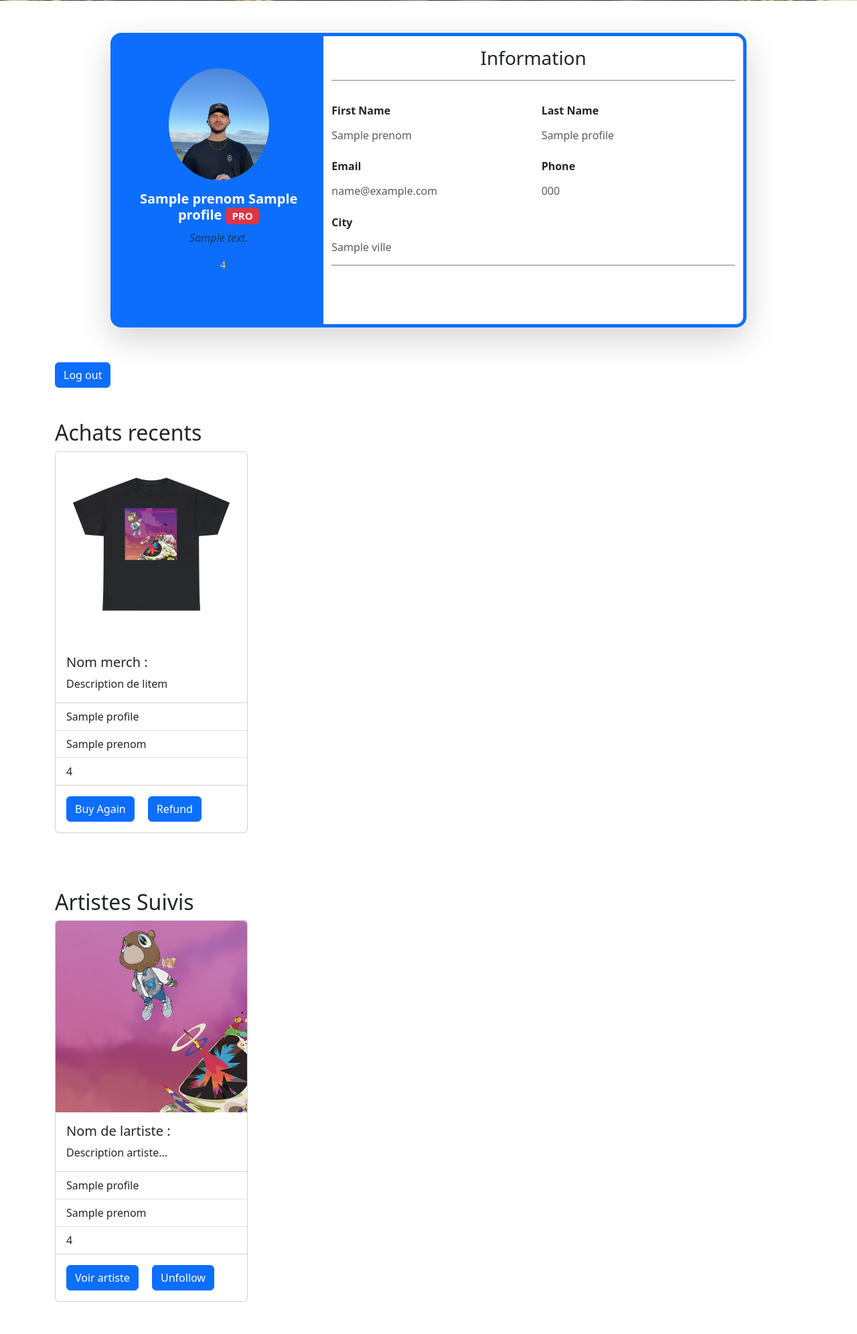
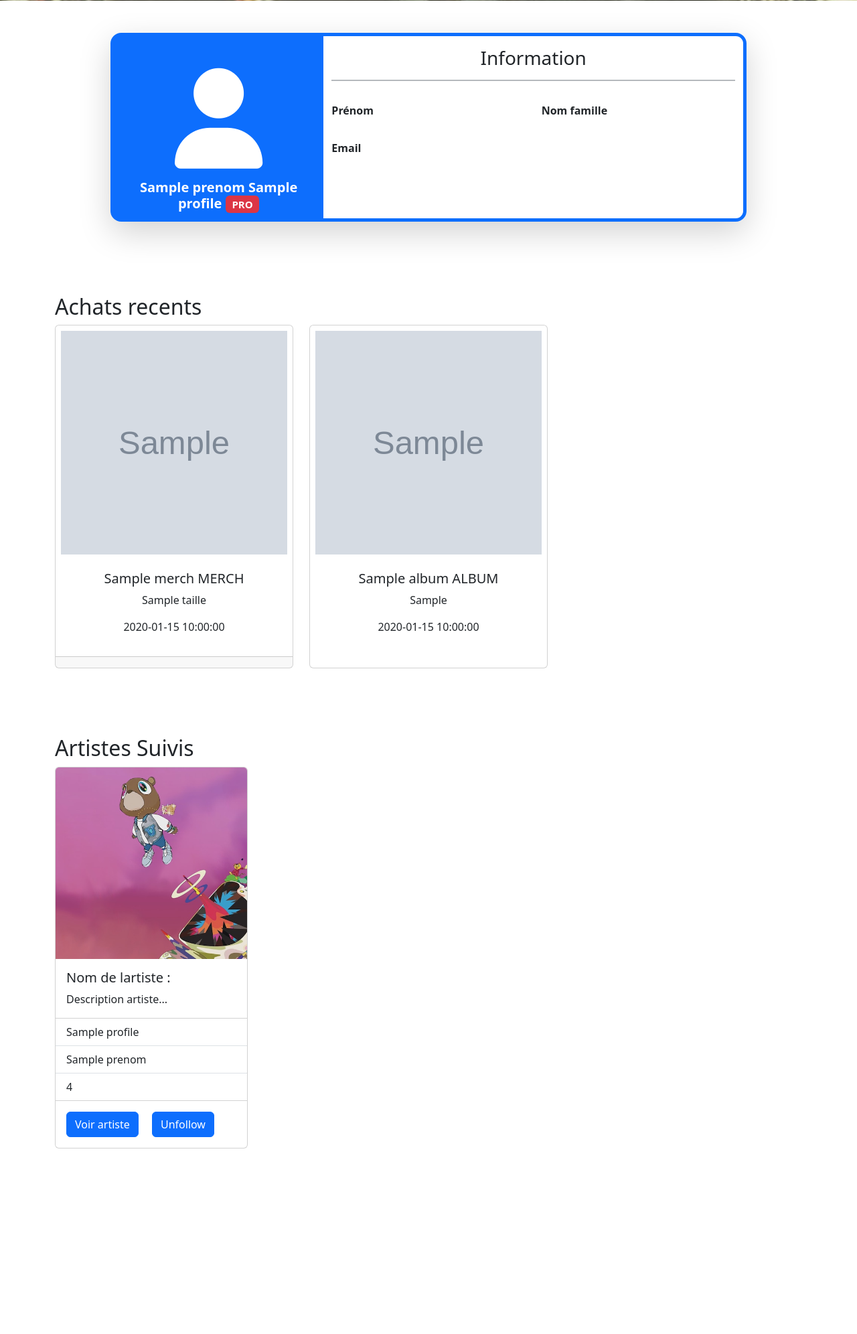
Before and after one commit to willguilbert/ARTUNECONNECT, a Flask app: template templates/Userpage.html in a window 1280 px wide. Shown: the part 445-2437 px from the top of the page at 67% size. After the commit the page ends 2160 px from the top, so only its background shows below. Run offline with Flask 3, Linux system fonts and the light colour scheme; the template is opened without the code that fills it: most values are stand-ins (such as "Sample title", 1, 10 or a date in 2020); grey boxes marked "Sample" are stand-in pictures.

Commit message:
added user's page merch and album recently boughts, added links to buy now buttons (still need to add some more)

```diff
--- a/app.py
+++ b/app.py
@@ -9,6 +9,9 @@ import static.Universites
 import static.Album
 import static.Artiste
 import static.Merchs
+import static.BuyAlbum
+import static.BuyMerch
+import static.User
 from database import Database
 import re
 import bcrypt
@@ -21,6 +24,7 @@ cursor = database.get_cursor()
 
 app = Flask(__name__)
 app.secret_key = os.environ.get('SECRET_KEY')
+
 database = Database()
 
 
@@ -48,7 +52,12 @@ def login():
                 session['loggedin'] = True
                 session['id'] = account['id_utilisateur']
                 session['email'] = account['email']
-                return render_template('Userpage.html', profile=session)
+                session['prenom'] = account['prenom']
+                session['nom'] = account['nom']
+                achats = static.User.getAchatsRecents(session['id'])
+                print(achats)
+                followings = static.User.getFollowings(session['id'])
+                return render_template('Userpage.html', profile=session, achats=achats)
             else:
                 msg = 'Wrong username or password'
         else:
@@ -58,10 +67,25 @@ def login():
 
 @app.route('/logout')
 def logout():
-    session.pop('loggedin', None)
-    session.pop('id', None)
-    session.pop('username', None)
+    session.clear()
     return redirect(url_for('login'))
+
+@app.route('/buyMerch', methods=[ 'POST'])
+def buyMerch():
+    idProduit = request.form.get('buyMerchId')
+    idUser = session['id']
+    success = static.BuyMerch.buy(idProduit, idUser)
+    if success:
+        return render_template('Confirmation.html')
+
+@app.route('/buyAlbum', methods=[ 'POST'])
+def buyAlbum():
+    idProduit = request.form.get('buyAlbumId')
+    print(idProduit)
+    idUser = session.get('id')
+    success = static.BuyAlbum.buy(idProduit, idUser)
+    if success:
+        return render_template('Confirmation.html')
 
 
 @app.route('/register', methods=['GET', 'POST'])
--- a/static/Artiste.py
+++ b/static/Artiste.py
@@ -10,13 +10,12 @@ def getArtisteDetails(artiste_nom):
     artiste_details = {}
 
     try:
-            # Fetch the artist details
+
             cursor.execute("SELECT * FROM Artiste WHERE nom_artiste = %s", (artiste_nom,))
             artiste = cursor.fetchone()
             artiste_details['artiste'] = artiste
 
             if artiste:
-                # Fetch the albums and styles for each album
                 cursor.execute("""
                     SELECT Album.*, Styles.nom AS style_nom
                     FROM Album
@@ -35,8 +34,6 @@ def getArtisteDetails(artiste_nom):
                     'photo_album': album['photo_album'],
 
                 } for album in albums]
-
-                # Fetch the merchandise related to the artist
                 cursor.execute("SELECT * FROM Merch WHERE id_artiste = %s", (artiste['id_artiste'],))
                 merch = cursor.fetchall()
                 artiste_details['merch'] = merch
--- a/templates/Artiste.html
+++ b/templates/Artiste.html
@@ -87,7 +87,10 @@
                             <span class="color-circle" style="background-color: #{{ merch['couleur'] }};"></span>
                         </div>
                         <div class="card-footer">
-                            <a href="#" class="btn btn-primary"><i class="fas fa-dollar-sign"></i> Buy now</a>
+                            <form action="/buyMerch" method="post">
+                                <input type="hidden" name="buyMerchId" value="{{ merch['id_produit'] }}">
+                                <button class="btn btn-primary"><i class="fas fa-dollar-sign"></i> Buy now</button>
+                            </form>
                         </div>
                     </div>
                 </div>
--- a/templates/Userpage.html
+++ b/templates/Userpage.html
@@ -3,7 +3,7 @@
 <head>
     <meta charset="UTF-8">
     <title>Bienvenue {{ profile.nom }}</title>
-    <link rel="stylesheet" href="https://cdn.jsdelivr.net/npm/@fortawesome/fontawesome-free@6.4.2/css/fontawesome.min.css" integrity="sha384-BY+fdrpOd3gfeRvTSMT+VUZmA728cfF9Z2G42xpaRkUGu2i3DyzpTURDo5A6CaLK" crossorigin="anonymous">
+    <link rel="stylesheet" href="https://cdnjs.cloudflare.com/ajax/libs/font-awesome/6.5.1/css/all.min.css" integrity="sha512-DTOQO9RWCH3ppGqcWaEA1BIZOC6xxalwEsw9c2QQeAIftl+Vegovlnee1c9QX4TctnWMn13TZye+giMm8e2LwA==" crossorigin="anonymous" referrerpolicy="no-referrer" />
     <link href="https://cdn.jsdelivr.net/npm/bootstrap@5.3.3/dist/css/bootstrap.min.css" rel="stylesheet" integrity="sha384-QWTKZyjpPEjISv5WaRU9OFeRpok6YctnYmDr5pNlyT2bRjXh0JMhjY6hW+ALEwIH" crossorigin="anonymous">
     <script src="../static/Auth.js/"></script>
 </head>
@@ -18,15 +18,17 @@
         <div class="row z-depth-3 shadow-lg mb-1 mt-3 border border-5 rounded-4 border-primary">
           <div class="col-sm-4 bg-primary rounded-left">
             <div class="card-block text-center text-white">
-              <img src="/static/IMG_6482.JPEG" class="rounded-circle mb-3 mt-5" style="width: 150px" alt="Avatar" />
+               <i
+                class="fa-solid fa-user rounded-circle mb-3 mt-5"
+                style="font-size: 150px"
+                alt="Avatar"
+              ></i>
               <h5 class="mb-2">
                 <strong>{{ profile.prenom }} {{ profile.nom }}
                   <span class="badge bg-danger">PRO</span>
                 </strong>
               </h5>
-              <p class="text-muted fst-italic" id="bio">{{ profile.bio }}</p>
-              <i class="fa-solid fa-star w-100 pb-4" style="color: #ffd43b">{{profile.rating }}</i>
-              <i class="far fa-edit fa-2x mb-4"></i>
+
             </div>
           </div>
           <div class="col-sm-8 bg-white rounded-4">
@@ -35,57 +37,68 @@
 
             <div class="row">
               <div class="col-6 mt-3 ml-2">
-                <p class="fw-bold">First Name</p>
-                <h6 class="fw-normal text-muted">{{ profile.prenom }}</h6>
+                <p class="fw-bold">Prénom</p>
+                <h6 class="fw-normal text-muted">{{ session['prenom']}}</h6>
               </div>
               <div class="col-6 mt-3">
-                <p class="fw-bold">Last Name</p>
-                <h6 class="fw-normal text-muted">{{ profile.nom }}</h6>
+                <p class="fw-bold">Nom famille</p>
+                <h6 class="fw-normal text-muted">{{ session['nom'] }}</h6>
               </div>
             </div>
 
             <div class="row">
               <div class="col-6 mt-3">
                 <p class="fw-bold">Email</p>
-                <h6 class="fw-normal text-muted">{{ profile.email }}</h6>
-              </div>
-              <div class="col-6 mt-3">
-                <p class="fw-bold">Phone</p>
-                <h6 class="fw-normal text-muted">{{ profile.telephone }}</h6>
-              </div>
-              <div class="col-12 mt-3">
-                <p class="fw-bold">City</p>
-                <h6 class="fw-normal text-muted">{{ profile.ville }}</h6>
-                <hr class="border border-secondary border-1 opacity-50" />
+                <h6 class="fw-normal text-muted">{{ session['email'] }}</h6>
               </div>
             </div>
           </div>
         </div>
       </div>
     </div>
-        <button class="btn btn-primary" onclick="logout()">Log out</button>
     </div>
 
 <div class="container">
-        <div class="row d-flex mt-3">
-            <div class="col-md-10 mt-3 pt-3 pb-5">
+  <div class="row d-flex mt-4">
+    <div class="col-md-12 mt-3 pt-3 pb-5">
       <h2>Achats recents</h2>
-                <div class="card" style="width: 18rem;">
-                  <img src="/static/kanyetshirt.webp" class="card-img-top" alt="...">
+      <div class="row">
+        {% if achats['merch'] %}
+          {% for achat in achats['merch'] %}
+            <div class="col-md-4 col-sm-6 mb-3">
+              <div class="card h-100 text-center ">
+                <img src="{{ achat['photo_merch'] }}" class="card-img-top p-2" style="height: 350px;" alt="{{ achat['nom_article'] }}">
                 <div class="card-body">
-                    <h5 class="card-title">Nom merch : </h5>
-                    <p class="card-text">Description de litem</p>
+                  <h5 class="card-title">{{ achat['nom_article'] }} MERCH</h5>
+                  <p class="card-tag">{{ achat['taille'] }}</p>
+                  <p class="card-tag">{{ achats['transactions']['date_transaction'] }}</p>
+                  <span class="color-circle" style="background-color: #{{ achat['couleur'] }}; width: 30px; height: 30px"></span>
                 </div>
-                  <ul class="list-group list-group-flush">
-                    <li class="list-group-item">{{ profile.nom }}</li>
-                    <li class="list-group-item">{{ profile.prenom }}</li>
-                      <li class="list-group-item">{{ profile.rating }}</li>
-                  </ul>
-                  <div class="card-body">
-                    <button type="submit" name="soumettre" class="card-link btn btn-primary">Buy Again</button>
-                      <button type="submit" name="soumettre" class="card-link btn btn-primary">Refund</button>
+                <div class="card-footer" style="background-color: #{{ achat['couleur'] }}">
+
                 </div>
               </div>
+            </div>
+          {% endfor %}
+        {% endif %}
+        {% if achats['albums'] %}
+          {% for achat in achats['albums'] %}
+            <div class="col-md-4 col-sm-6 mb-3">
+              <div class="card h-100 text-center ">
+                <img src="{{ achat['photo_album'] }}" class="card-img-top p-2" style="height: 350px;" alt="{{ achat['titre'] }}">
+                <div class="card-body">
+                  <h5 class="card-title">{{ achat['titre'] }} ALBUM</h5>
+                  <p class="card-tag">{{ achat['annee_parution'] }}</p>
+                  <p class="card-tag">{{ achats['transactions']['date_transaction'] }}</p>
+                </div>
+              </div>
+            </div>
+          {% endfor %}
+        {% endif %}
+      </div>
+      {% if achats.get('merch') is none and achats.get('albums') is none %}
+        <h4 class="text-danger">Vous n'avez aucun achat recent</h4>
+      {% endif %}
     </div>
   </div>
 </div>
```
Also changed, not shown: static/BuyAlbum.py (added, +11 -0 lines), static/BuyMerch.py (added, +11 -0 lines), static/User.py (added, +42 -0 lines), templates/Album.html (+73 -0 lines), templates/Confirmation.html (added, +21 -0 lines), templates/Merch.html (+7 -3 lines). Lines whose indentation alone changed are shown as unchanged.
